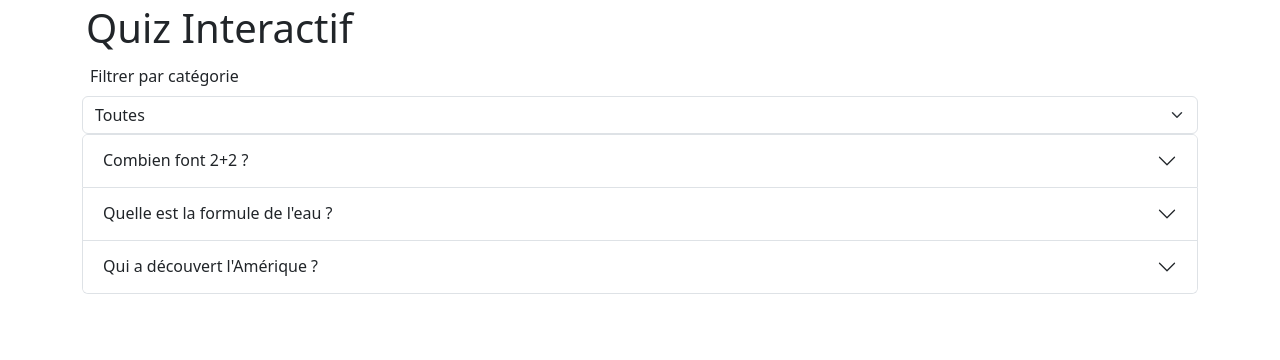
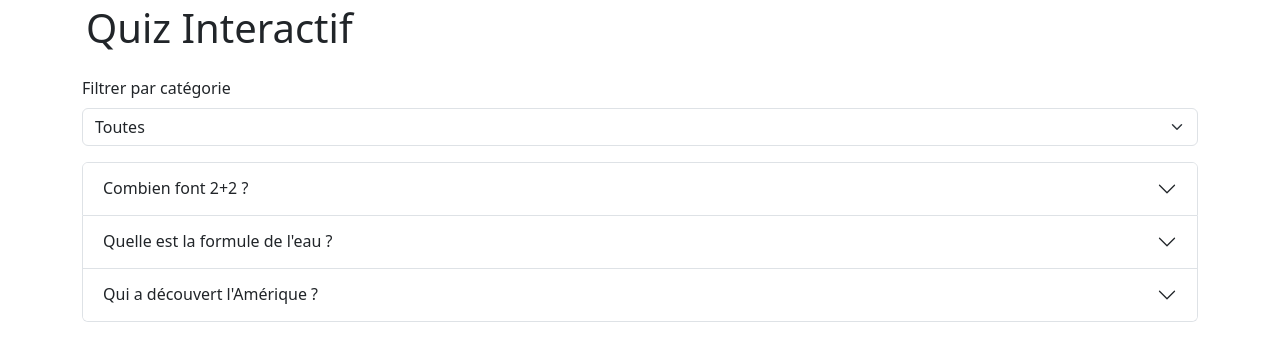
Before and after one commit to BertrandTang/quizz_projekt, a React (Vite) app: page / in a window 1280 px wide. Shown: the top 360 px of the page. Built offline with nearby package versions, Linux system fonts and the light colour scheme.

Commit message:
updates styles

```diff
--- a/src/components/FilterQuizz.jsx
+++ b/src/components/FilterQuizz.jsx
@@ -11,19 +11,22 @@ export default function FilterQuiz({ category, onCategoryChange }) {
     const categories = [...new Set(stateQuizzData.map(question => question.category))];
 
     return (
-        <>
-          <div className="p-2">Filtrer par catégorie </div>
+        <Form className='mt-4'>
+            <Form.Group>
+                <Form.Label>Filtrer par catégorie</Form.Label>
                 <Form.Select
                     aria-label="Category select"
                     value={category}
                     // On envoie category à App.jsx via l'écouteur d'évènement onCategoryChange
                     onChange={event => onCategoryChange(event.target.value)}
+                    className="mb-3"
                 >
                     <option value="0">Toutes</option>
                     {categories.map((cat, index) =>
                         <option key={index} value={cat}>{cat}</option>
                     )}
                 </Form.Select>
-        </>
+            </Form.Group>
+        </Form>
     );
 }
```
Lines whose indentation alone changed are shown as unchanged.
